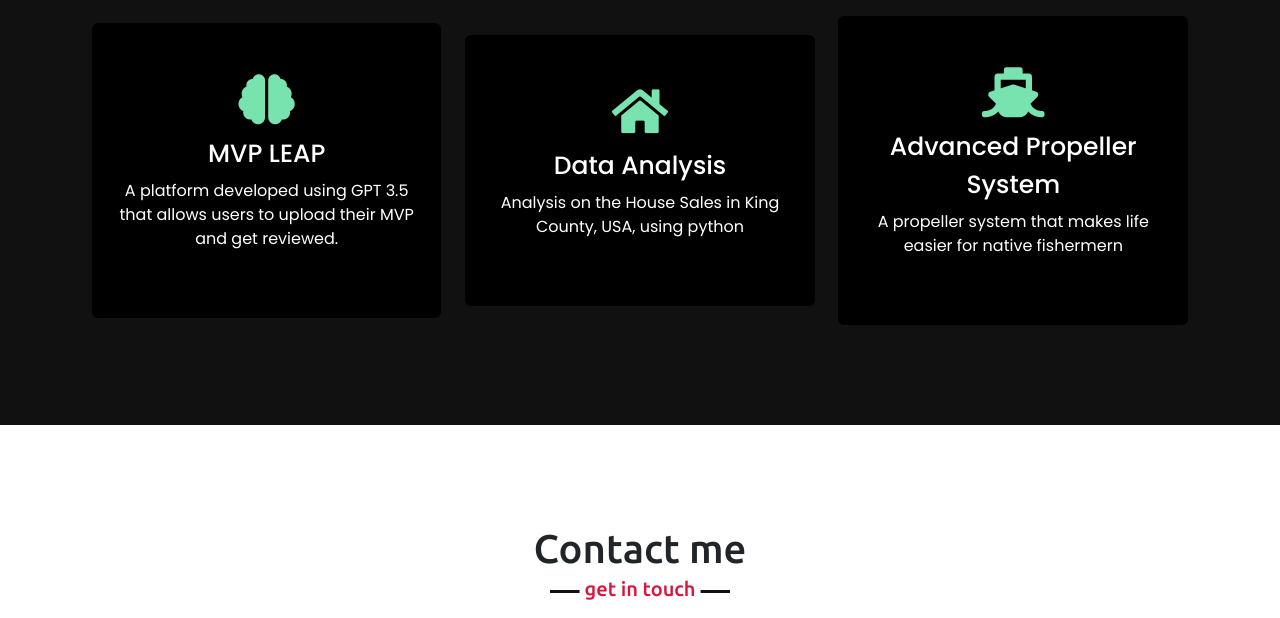
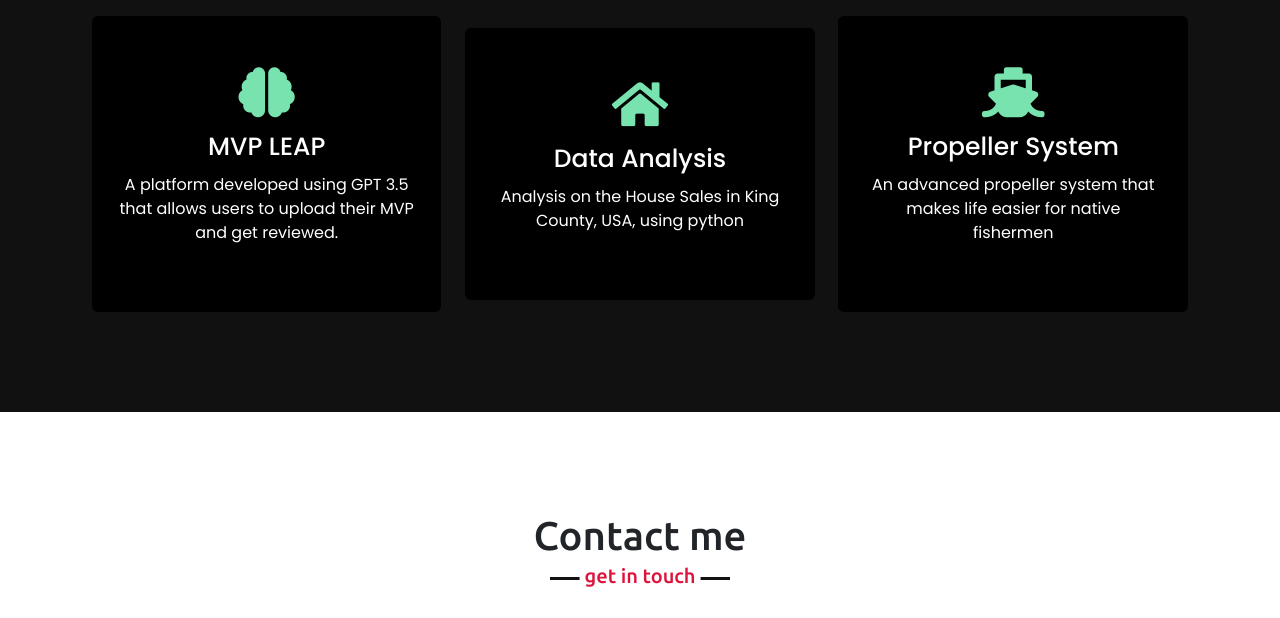
Before and after one commit to govindplal/govindplal.github.io, a plain HTML site: page index.html in a window 1280 px wide. Shown: the part 1740-2358 px from the top of the page. Drawn offline with nearby package versions, Linux system fonts and the light colour scheme.

Commit message:
Update index.html

```diff
--- a/index.html
+++ b/index.html
@@ -121,8 +121,8 @@
                     <div class="card">
                         <div class="box">
                             <i class="fas fa-ship"></i>
-                            <div class="text">Advanced Propeller System</div>
-                            <p>A propeller system that makes life easier for native fishermern</p>
+                            <div class="text">Propeller System</div>
+                            <p>An advanced propeller system that makes life easier for native fishermen</p>
                         </div>
 <!--                         <a href="https://github.com/govindplal/Data_Analysis_Project" target="_blank" class="stretched-link"></a> -->
                     </div>
```
